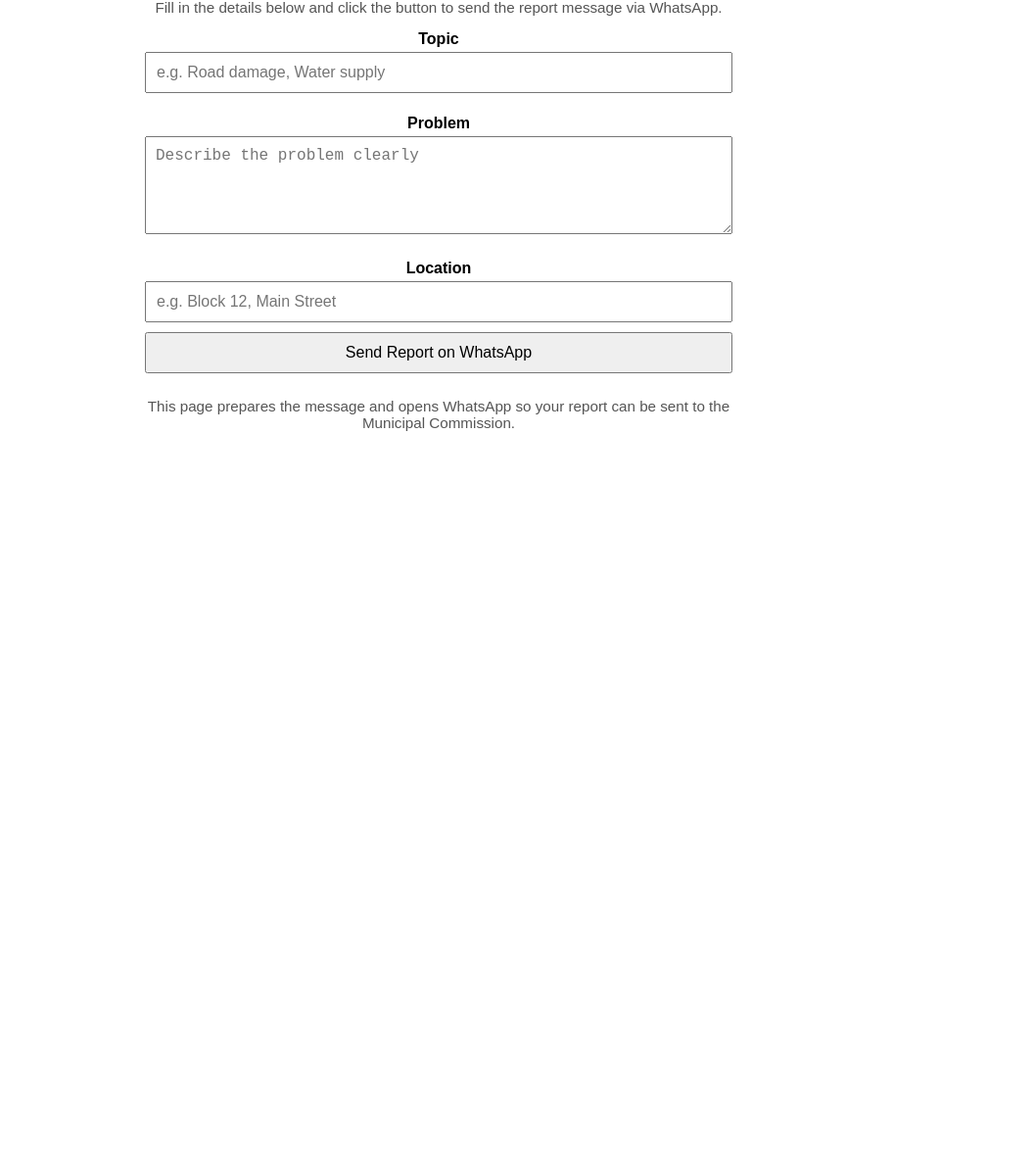
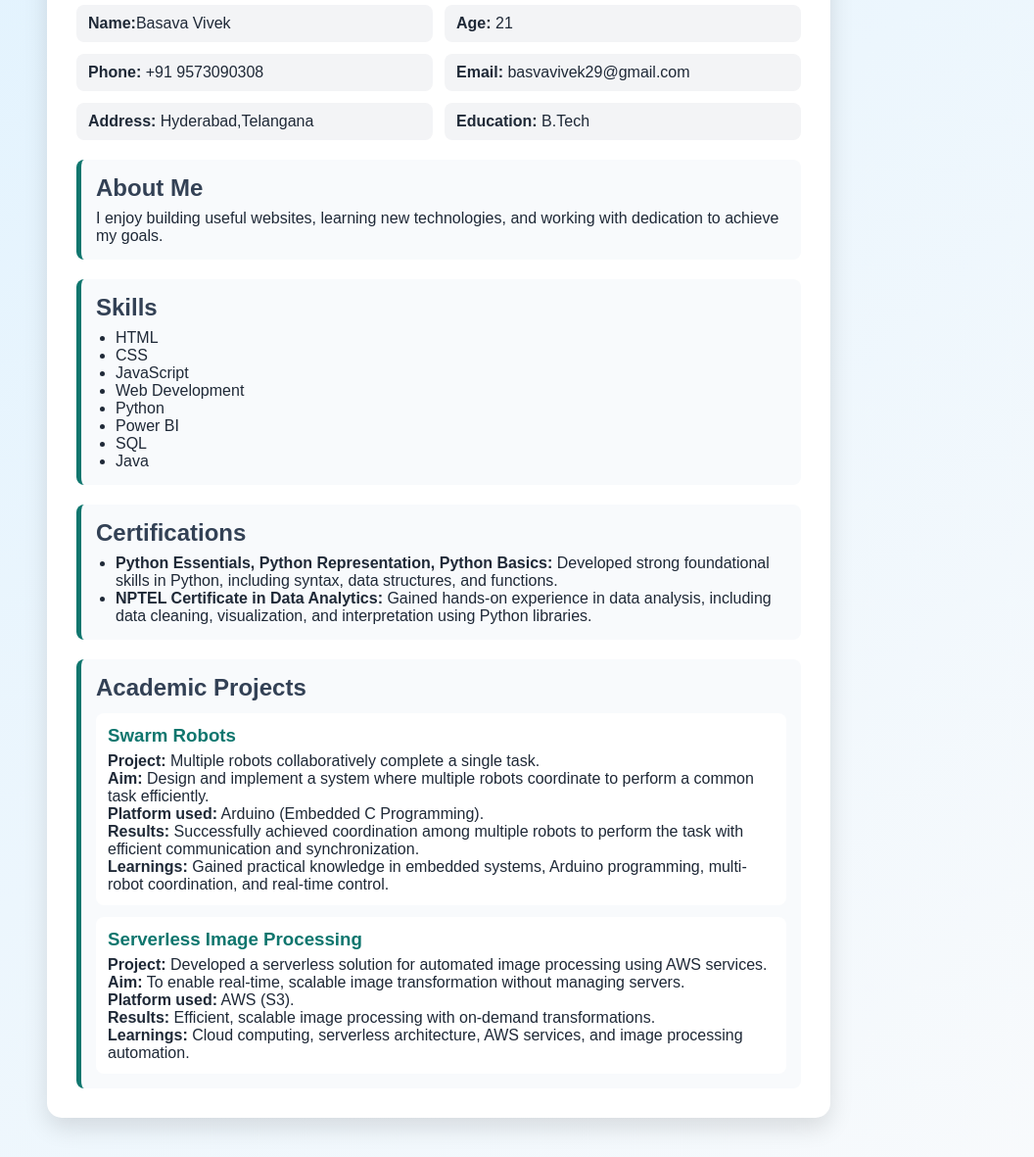
Before and after one commit to basvavivek/Personal_data_-, a plain HTML site: page index.html in a window 1280 px wide. Shown: the part 205-1386 px from the top of the page at 98% size, without its empty margins (192-1248 px from the left). Before the commit the page ends 800 px from the top, so only its background shows below. Drawn offline with Linux system fonts and the light colour scheme.

Commit message:
Update public website entry page

```diff
--- a/index.html
+++ b/index.html
@@ -3,84 +3,77 @@
 <head>
     <meta charset="UTF-8">
     <meta name="viewport" content="width=device-width, initial-scale=1.0">
-    <title>Municipal Commission</title>
-
-    <style>
-        body {
-            font-family: Arial, sans-serif;
-            max-width: 600px;
-            margin: 0 auto;
-            padding: 20px;
-            text-align: center;
-        }
-        label {
-            display: block;
-            margin: 12px 0 4px;
-            font-weight: bold;
-        }
-        input, textarea, button {
-            width: 100%;
-            padding: 10px;
-            font-size: 1rem;
-            margin-bottom: 10px;
-            box-sizing: border-box;
-        }
-        textarea {
-            resize: vertical;
-            min-height: 100px;
-        }
-        .note {
-            font-size: 0.95rem;
-            color: #555;
-        }
-    </style>
+    <title>My Details</title>
+    <link rel="stylesheet" href="style.css">
 </head>
 <body>
-    <h1>Municipal Commission</h1>
-    <p>The Municipal Commission is responsible for managing the affairs of the municipality.</p>
+    <div class="profile-container">
+        <div class="profile-card">
+            <div class="profile-header">
+                <img src="photo.svg" alt="Profile photo" class="profile-photo">
+                <div>
+                    <h1>My Personal Details</h1>
+                    <p class="intro">I am a hardworking and dedicated person with a passion for learning and growing.</p>
+                </div>
+            </div>
 
-    <h2>Send a Report via WhatsApp</h2>
-    <p class="note">Fill in the details below and click the button to send the report message via WhatsApp.</p>
+            <div class="details">
+                <div class="detail-item"><strong>Name:</strong>Basava  Vivek</div>
+                <div class="detail-item"><strong>Age:</strong> 21</div>
+                <div class="detail-item"><strong>Phone:</strong> +91 9573090308</div>
+                <div class="detail-item"><strong>Email:</strong> basvavivek29@gmail.com</div>
+                <div class="detail-item"><strong>Address:</strong> Hyderabad,Telangana</div>
+                <div class="detail-item"><strong>Education:</strong> B.Tech</div>
+            </div>
 
-    <form id="reportForm">
-        <label for="topic">Topic</label>
-        <input type="text" id="topic" name="topic" placeholder="e.g. Road damage, Water supply" required>
+            <div class="section-box">
+                <h2>About Me</h2>
+                <p>I enjoy building useful websites, learning new technologies, and working with dedication to achieve my goals.</p>
+            </div>
 
-        <label for="problem">Problem</label>
-        <textarea id="problem" name="problem" placeholder="Describe the problem clearly" required></textarea>
+            <div class="section-box">
+                <h2>Skills</h2>
+                <ul>
+                    <li>HTML</li>
+                    <li>CSS</li>
+                    <li>JavaScript</li>
+                    <li>Web Development</li>
+                    <li>Python</li>
+                    <li>Power BI</li>
+                    <li>SQL</li>
+                    <li>Java</li>
+                </ul>
+            </div>
 
-        <label for="location">Location</label>
-        <input type="text" id="location" name="location" placeholder="e.g. Block 12, Main Street" required>
+            <div class="section-box">
+                <h2>Certifications</h2>
+                <ul>
+                    <li><strong>Python Essentials, Python Representation, Python Basics:</strong> Developed strong foundational skills in Python, including syntax, data structures, and functions.</li>
+                    <li><strong>NPTEL Certificate in Data Analytics:</strong> Gained hands-on experience in data analysis, including data cleaning, visualization, and interpretation using Python libraries.</li>
+                </ul>
+            </div>
 
-        <button type="submit">Send Report on WhatsApp</button>
-    </form>
+            <div class="section-box">
+                <h2>Academic Projects</h2>
+                <div class="project-item">
+                    <h3>Swarm Robots</h3>
+                    <p><strong>Project:</strong> Multiple robots collaboratively complete a single task.</p>
+                    <p><strong>Aim:</strong> Design and implement a system where multiple robots coordinate to perform a common task efficiently.</p>
+                    <p><strong>Platform used:</strong> Arduino (Embedded C Programming).</p>
+                    <p><strong>Results:</strong> Successfully achieved coordination among multiple robots to perform the task with efficient communication and synchronization.</p>
+                    <p><strong>Learnings:</strong> Gained practical knowledge in embedded systems, Arduino programming, multi-robot coordination, and real-time control.</p>
+                </div>
 
-    <p class="note">This page prepares the message and opens WhatsApp so your report can be sent to the Municipal Commission.</p>
-
-    <script>
-        document.getElementById('reportForm').addEventListener('submit', function(event) {
-            event.preventDefault();
-
-            var topic = document.getElementById('topic').value.trim();
-            var problem = document.getElementById('problem').value.trim();
-            var location = document.getElementById('location').value.trim();
-
-            if (!topic || !problem || !location) {
-                alert('Please fill in topic, problem, and location.');
-                return;
-            }
-
-            var phoneNumber = '9573090308';
-            var message = 'Municipal Commission Report:%0A';
-            message += 'Topic: ' + encodeURIComponent(topic) + '%0A';
-            message += 'Problem: ' + encodeURIComponent(problem) + '%0A';
-            message += 'Location: ' + encodeURIComponent(location) + '%0A';
-            message += '%0AThank you.';
-
-            var whatsappUrl = 'https://api.whatsapp.com/send?phone=' + phoneNumber + '&text=' + message;
-
-            window.open(whatsappUrl, '_blank');
-        });
-    </script>
+                <div class="project-item">
+                    <h3>Serverless Image Processing</h3>
+                    <p><strong>Project:</strong> Developed a serverless solution for automated image processing using AWS services.</p>
+                    <p><strong>Aim:</strong> To enable real-time, scalable image transformation without managing servers.</p>
+                    <p><strong>Platform used:</strong> AWS (S3).</p>
+                    <p><strong>Results:</strong> Efficient, scalable image processing with on-demand transformations.</p>
+                    <p><strong>Learnings:</strong> Cloud computing, serverless architecture, AWS services, and image processing automation.</p>
+                </div>
+            </div>
+        </div>
+    </div>
 </body>
 </html>
```
Also changed, not shown: photo.svg (added).
